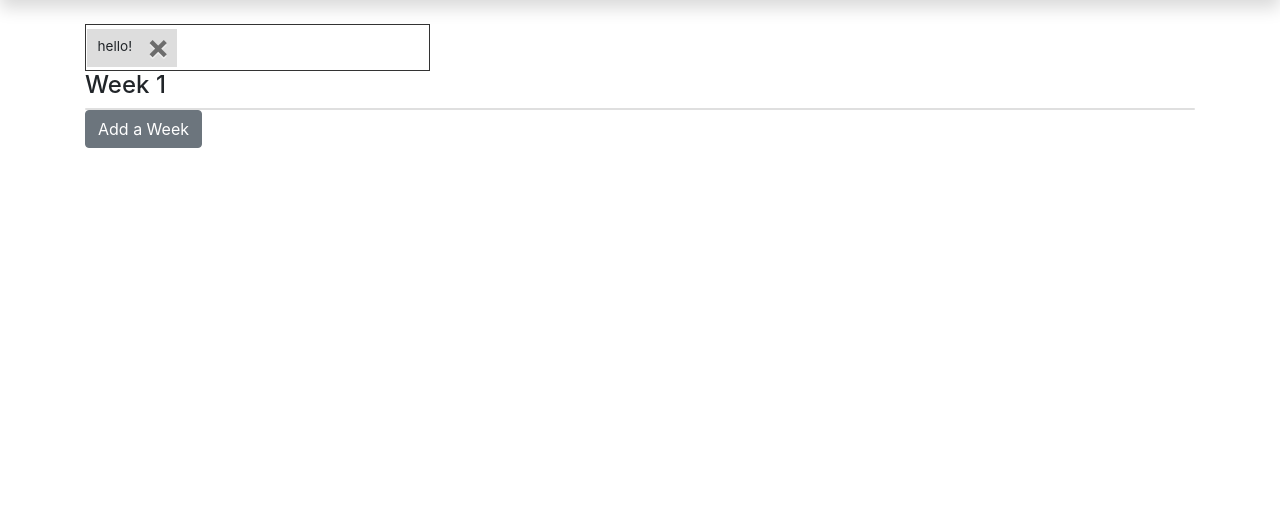
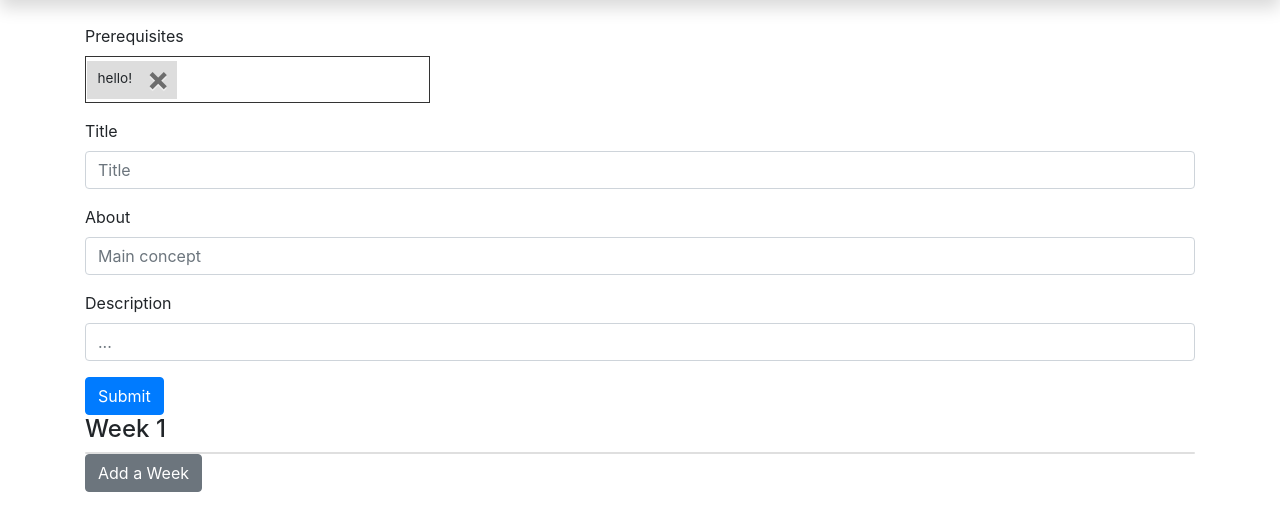
Before and after one commit to michlee1337/panorama, a Flask app: template src/templates/studyplans/new.html in a window 1280 px wide. Shown: the part 54-585 px from the top of the page. Run offline with Flask 2, Linux system fonts and the light colour scheme; the template is opened without the code that fills it, so the values that code supplies are empty; some libraries are stand-ins or nearby versions.

Commit message:
rest of studyplan data

```diff
--- a/src/static/js/studyplans/new.js
+++ b/src/static/js/studyplans/new.js
@@ -1,5 +1,6 @@
 $( document ).ready(function() {
-  console.log("SEE");
+
+  // ______ PREREQUISITES _____
   var prereqs_input_div = document.getElementById('prereqs-input');
   console.log(prereqs_input_div);
   let hiddenInput = document.createElement('input'),
@@ -76,4 +77,5 @@ $( document ).ready(function() {
   function filterTag (tag) {
           return tag.replace(/[^\w -]/g, '').trim().replace(/\W+/g, '-');
       }
+  // ______ PREREQUISITES END _____
 });
--- a/src/templates/studyplans/new.html
+++ b/src/templates/studyplans/new.html
@@ -7,9 +7,32 @@
 {% endblock %}
 
 {% block app_content %}
-<div id="prereqs-input" data-name="prereqs-input">
-  <!-- <input class="main-input" type="text"> -->
-</div>
+<form>
+  <div class="form-group">
+    <label for="prereqs">Prerequisites</label>
+    </br>
+    <div id="prereqs-input" data-name="prereqs-input">
+    </div>
+  </div>
+
+  <div class="form-group">
+    <label for="title">Title</label>
+    <input type="text" class="form-control" placeholder="Title">
+  </div>
+
+  <div class="form-group">
+    <label for="main-concept">About</label>
+    <input type="text" class="form-control" placeholder="Main concept">
+  </div>
+
+  <div class="form-group">
+    <label for="main-concept">Description</label>
+    <input type="text" class="form-control" placeholder="...">
+  </div>
+
+  <button type="submit" class="btn btn-primary">Submit</button>
+</form>
+
 
 <div id="studyplans-creator_wrapper">
   <div class="studyplans-creator_week">
```
Also changed, not shown: src/blueprints/studyplans.py (+19 -2 lines).
